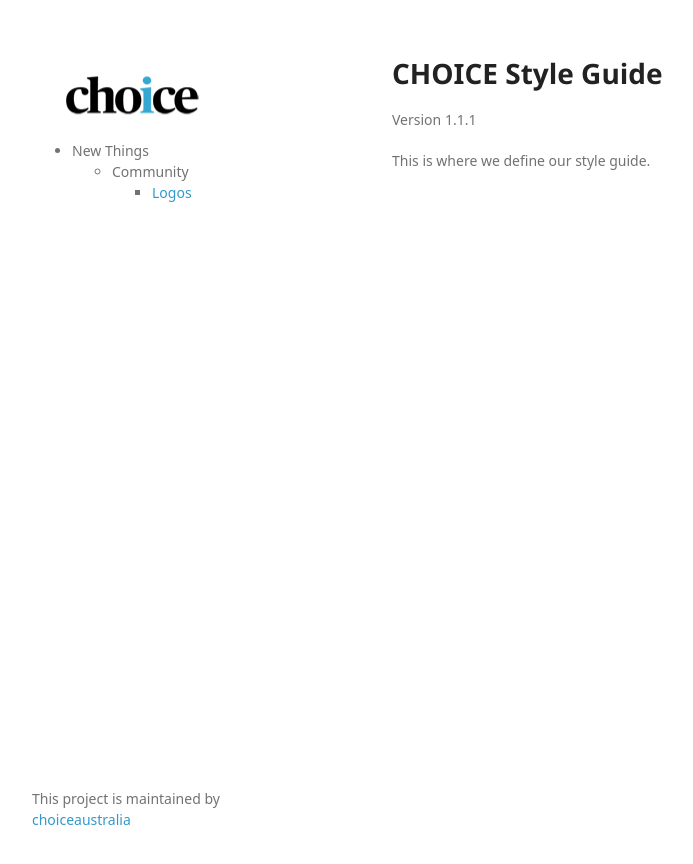
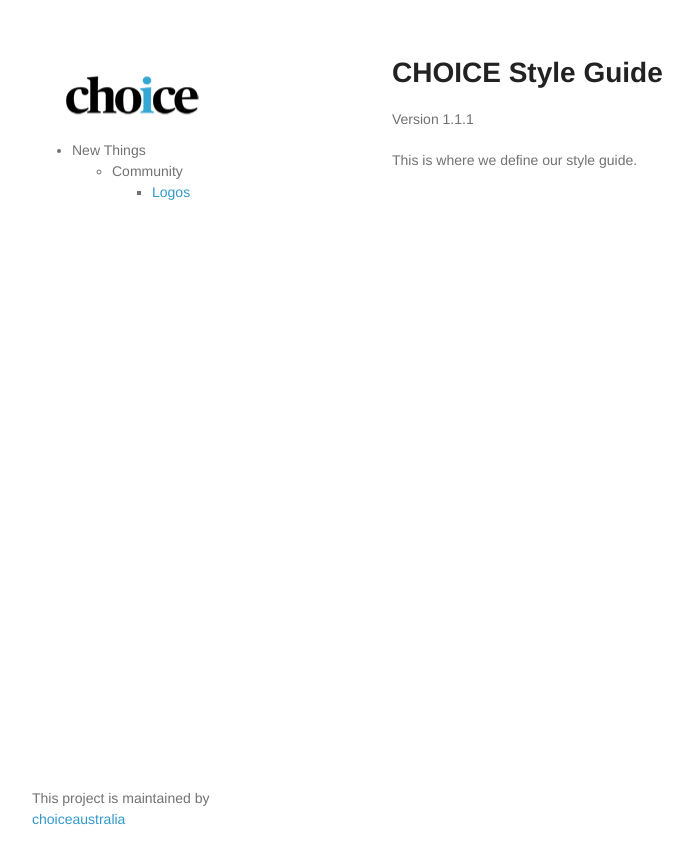
Before and after one commit to choiceaustralia/style-guide, a Jekyll site: the page built from index.html, in a window 1280 px wide. Shown: the top 864 px of the page, without its empty margins (78-771 px from the left). Built offline with Jekyll 4.4.1, drawn with Linux system fonts in a browser that asks for light colours; some web fonts are replaced.

Commit message:
rm noto sans

```diff
--- a/assets/stylesheets/styles.css
+++ b/assets/stylesheets/styles.css
@@ -1,58 +1,3 @@
-@font-face {
-  font-family: 'Noto Sans';
-  font-weight: 400;
-  font-style: normal;
-  src: url('../fonts/Noto-Sans-regular/Noto-Sans-regular.eot');
-  src: url('../fonts/Noto-Sans-regular/Noto-Sans-regular.eot?#iefix') format('embedded-opentype'),
-       local('Noto Sans'),
-       local('Noto-Sans-regular'),
-       url('../fonts/Noto-Sans-regular/Noto-Sans-regular.woff2') format('woff2'),
-       url('../fonts/Noto-Sans-regular/Noto-Sans-regular.woff') format('woff'),
-       url('../fonts/Noto-Sans-regular/Noto-Sans-regular.ttf') format('truetype'),
-       url('../fonts/Noto-Sans-regular/Noto-Sans-regular.svg#NotoSans') format('svg');
-}
-
-@font-face {
-  font-family: 'Noto Sans';
-  font-weight: 700;
-  font-style: normal;
-  src: url('../fonts/Noto-Sans-700/Noto-Sans-700.eot');
-  src: url('../fonts/Noto-Sans-700/Noto-Sans-700.eot?#iefix') format('embedded-opentype'),
-       local('Noto Sans Bold'),
-       local('Noto-Sans-700'),
-       url('../fonts/Noto-Sans-700/Noto-Sans-700.woff2') format('woff2'),
-       url('../fonts/Noto-Sans-700/Noto-Sans-700.woff') format('woff'),
-       url('../fonts/Noto-Sans-700/Noto-Sans-700.ttf') format('truetype'),
-       url('../fonts/Noto-Sans-700/Noto-Sans-700.svg#NotoSans') format('svg');
-}
-
-@font-face {
-  font-family: 'Noto Sans';
-  font-weight: 400;
-  font-style: italic;
-  src: url('../fonts/Noto-Sans-italic/Noto-Sans-italic.eot');
-  src: url('../fonts/Noto-Sans-italic/Noto-Sans-italic.eot?#iefix') format('embedded-opentype'),
-       local('Noto Sans Italic'),
-       local('Noto-Sans-italic'),
-       url('../fonts/Noto-Sans-italic/Noto-Sans-italic.woff2') format('woff2'),
-       url('../fonts/Noto-Sans-italic/Noto-Sans-italic.woff') format('woff'),
-       url('../fonts/Noto-Sans-italic/Noto-Sans-italic.ttf') format('truetype'),
-       url('../fonts/Noto-Sans-italic/Noto-Sans-italic.svg#NotoSans') format('svg');
-}
-
-@font-face {
-  font-family: 'Noto Sans';
-  font-weight: 700;
-  font-style: italic;
-  src: url('../fonts/Noto-Sans-700italic/Noto-Sans-700italic.eot');
-  src: url('../fonts/Noto-Sans-700italic/Noto-Sans-700italic.eot?#iefix') format('embedded-opentype'),
-       local('Noto Sans Bold Italic'),
-       local('Noto-Sans-700italic'),
-       url('../fonts/Noto-Sans-700italavic/Noto-Sans-700italic.woff2') format('woff2'),
-       url('../fonts/Noto-Sans-700italic/Noto-Sans-700italic.woff') format('woff'),
-       url('../fonts/Noto-Sans-700italic/Noto-Sans-700italic.ttf') format('truetype'),
-       url('../fonts/Noto-Sans-700italic/Noto-Sans-700italic.svg#NotoSans') format('svg');
-}
 
 #logo_choice {
   background-image: url('/style-guide/assets/images/choicelogo.png');
@@ -63,7 +8,7 @@
 body {
   background-color: #fff;
   padding:50px;
-  font: 14px/1.5 "Noto Sans", "Helvetica Neue", Helvetica, Arial, sans-serif;
+  font: 14px/1.5 "Helvetica Neue", Helvetica, Arial, sans-serif;
   color:#727272;
   font-weight:400;
 }
```
